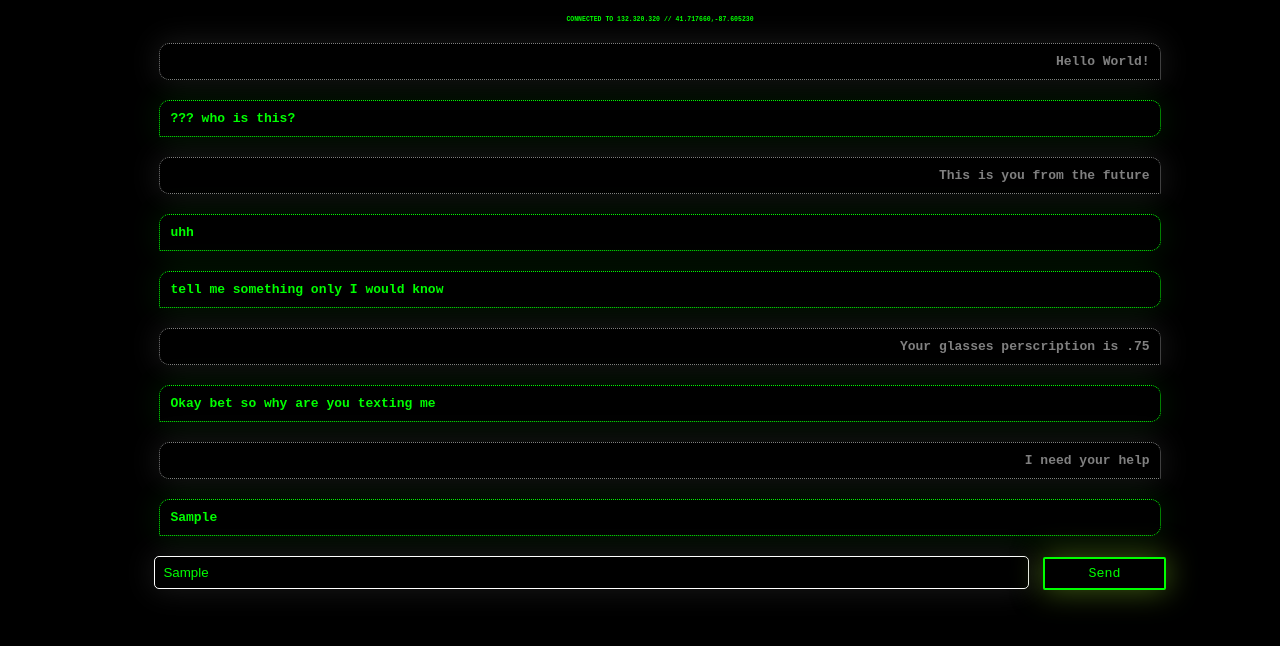
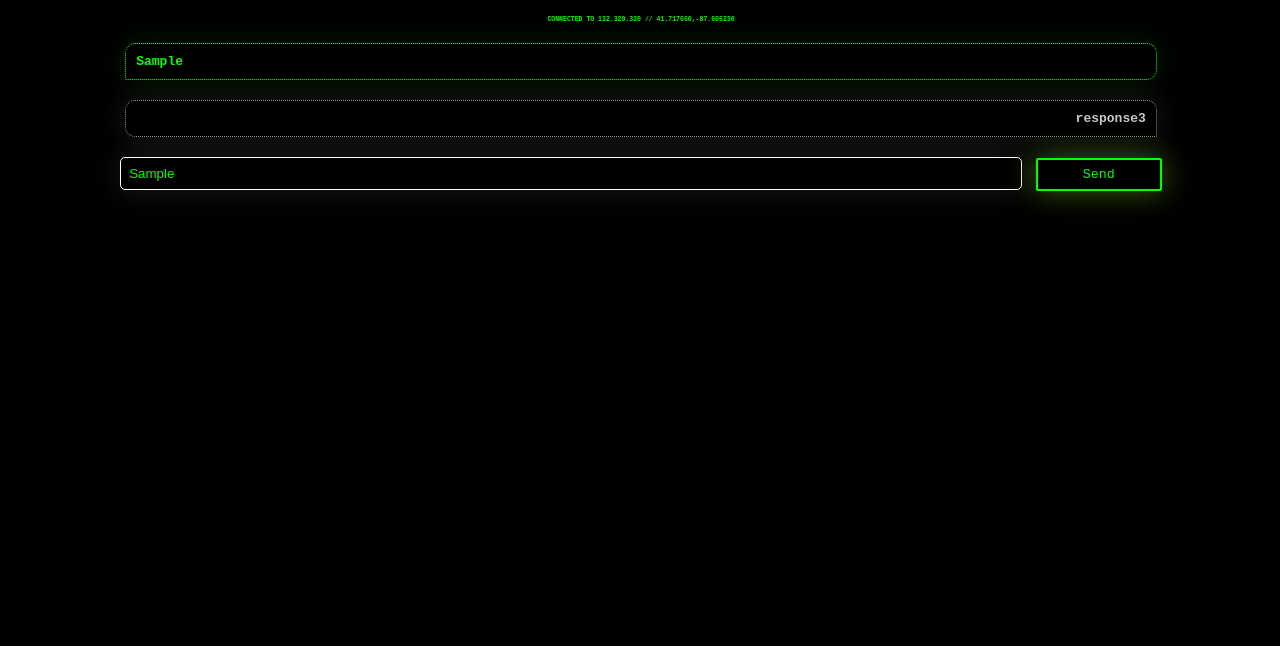
Before and after one commit to alexjohntomy/ProjectTwo, a plain HTML site: page messages.html in a window 1280 px wide. Both pictures are taken after typing "Sample" into the empty fields and a click on the button "Send". Drawn offline with Linux system fonts and the light colour scheme.

Commit message:
everything

```diff
--- a/css/stylesheet.css
+++ b/css/stylesheet.css
@@ -1,6 +1,7 @@
 body {
     background-color: black;
     text-align: center;
+    margin-left:-30px;
 }
 
 h1 {
@@ -80,9 +81,9 @@ h3 {
 h2 {
     font-family: monospace;
     background-color: black;
-    color: grey;
+    color: rgb(200, 200, 200);
     box-shadow: 0 0 30px 1px rgba(255, 255, 255, 0.1);
-    border: .15em dotted grey;
+    border: .15em dotted  rgb(145, 145, 145);
     border-radius: 10px 10px 1px 10px;
     font-size: 1em;
     width: 80%;
@@ -92,7 +93,11 @@ h2 {
     margin-top: 20px;
 }
 
-#last {
+/*
+
+#Messages {
     opacity:0;
     transition-duration: 2s;
 }
+
+*/
--- a/js/03_functions.js
+++ b/js/03_functions.js
@@ -1,7 +1,36 @@
-function hoverChange_textcolor() {
-    document.getElementById("last").style.opacity = 1;
-    console.log(window.document)
-    document.getElementById("last").innerHTML = message.value;
+function sendMessage() {
+    //document.getElementById("Messages").style.opacity = 1;
+    var h = document.createElement("H3");
+    var t = document.createTextNode(message.value);
+    h.appendChild(t);
+    var DivGet = document.getElementById("Messages");
+    DivGet.appendChild(h);
+    var nextTurn = true;
+    setTimeout(aiResponse, 500);
+
+}
+
+
+function aiResponse() {
+    //document.getElementById("Messages").style.opacity = 1;
+    var hai = document.createElement("H2");
+
+
+    //Define Array
+    var vArray = ["response1","response2","response3"];
+
+    //forLoop
+    for (var i = 0; i < 3; i++) {
+    var arrayElement = vArray[i];
+    console.log(arrayElement);
+    }
+
+    //var tai = document.createTextNode(vArray[i]);
+    var tai = document.createTextNode(arrayElement);
+    hai.appendChild(tai);
+    var DivGet = document.getElementById("Messages");
+    DivGet.appendChild(hai);
+    nextTurn = false;
 }
 
 
--- a/messages.html
+++ b/messages.html
@@ -11,24 +11,12 @@
 <body>
 
 <h1>CONNECTED TO 132.320.320 // 41.717660,-87.605230</h1>
-
-
-<h2 id = "send">Hello World!</h2>
-<h3 id = "rcv">??? who is this?</h3>
-<h2 id = "send">This is you from the future</h2>
-<h3 id = "rcv">uhh</h2>
-<h3 id = "rcv">tell me something only I would know</h3>
-<h2 id = "send">Your glasses perscription is .75</h2>
-<h3 id = "rcv">Okay bet so why are you texting me</h3>
-<h2 id = "send">I need your help</h2>
-<h3 id = "last"></h3>
+<div id="Messages">
+</div>
 
 <input type="text" id="message" name="message" required minlength="1" maxlength="100" size="30">
-<button onclick= "hoverChange_textcolor()">Send</button>
+<button onclick= "sendMessage()">Send</button>
 
-
-<script src = "js/00_helloWorld.js" ></script>
-<script src = "js/06_DOMIntro.js" ></script>
 <script src = "js/03_functions.js" ></script>
 
 
```
